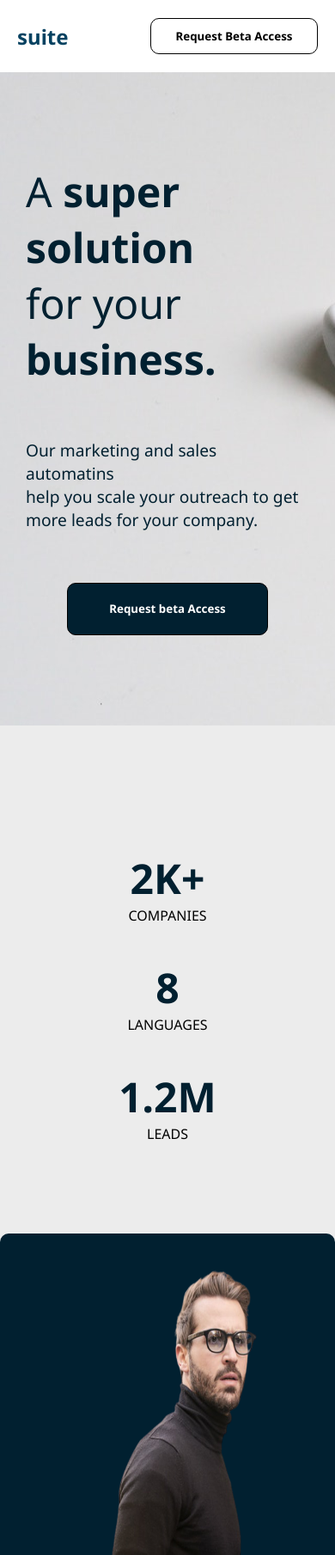
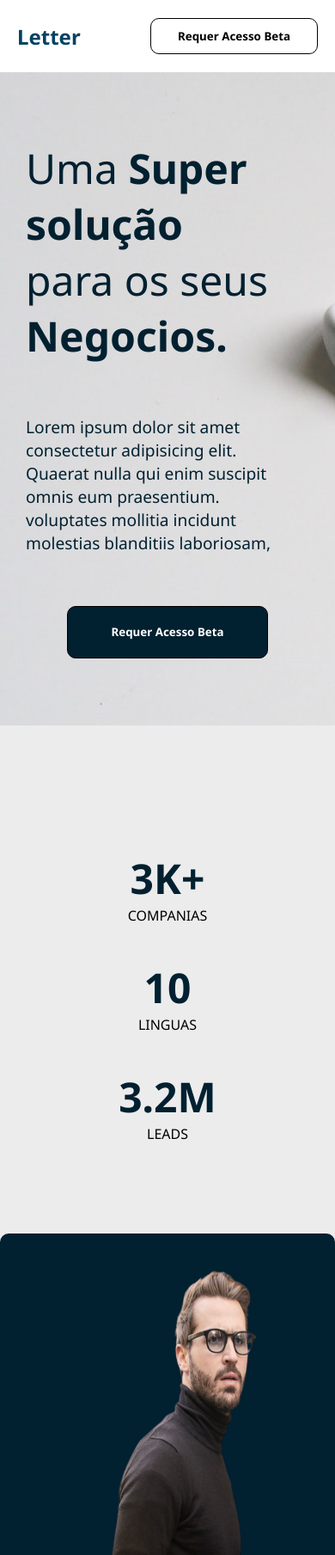
Before and after one commit to wilianwr/projetos, a plain HTML site: page mobile-moderno/index.html in a window 390 px wide. Shown: the top 1809 px of the page at 86% size. Drawn offline with Linux system fonts and the light colour scheme.

Commit message:
mobile-moderno

```diff
--- a/mobile-moderno/index.html
+++ b/mobile-moderno/index.html
@@ -1,43 +1,43 @@
 <!DOCTYPE html>
-<html lang="en">
+<html lang="pt-br">
   <head>
     <meta charset="UTF-8" />
     <meta http-equiv="X-UA-Compatible" content="IE=edge" />
     <meta name="viewport" content="width=device-width, initial-scale=1.0" />
-    <title>Suite landing page</title>
+    <title>Letter</title>
     <link rel="stylesheet" href="style.css" />
   </head>
   <body>
     <div class="container">
       <div class="header">
-        <h2 class="logo">suite</h2>
-        <button class="btn-top">Request Beta Access</button>
+        <h2 class="logo">Letter</h2>
+        <button class="btn-top">Requer Acesso Beta</button>
       </div>
       <div class="main">
         <h1>
-          A <span class="strong">super solution</span> <br />
-          for your <span class="strong">business.</span>
+          Uma <span class="strong">Super solução</span> <br />
+          para os seus <span class="strong">Negocios.</span>
         </h1>
         <p>
-          Our marketing and sales automatins <br />
-          help you scale your outreach to get <br />
-          more leads for your company.
+         Lorem ipsum dolor sit amet consectetur adipisicing elit. <br> Quaerat nulla qui enim suscipit omnis eum praesentium. <br>
+         voluptates mollitia incidunt molestias blanditiis laboriosam, <br>
+
         </p>
-        <button class="btn-meio">Request beta Access</button>
+        <button class="btn-meio">Requer Acesso Beta</button>
       </div>
       <div class="aside">
         <div class="companies">
-          <h3>2K+</h3>
-          <p>COMPANIES</p>
+          <h3>3K+</h3>
+          <p>COMPANIAS</p>
         </div>
 
         <div class="languages">
-          <h3>8</h3>
-          <p>LANGUAGES</p>
+          <h3>10</h3>
+          <p>LINGUAS</p>
         </div>
 
         <div class="leads">
-          <h3>1.2M</h3>
+          <h3>3.2M</h3>
           <p>LEADS</p>
         </div>
       </div>
@@ -58,13 +58,13 @@
             This thing is a miracle worker."
           </p>
 
-          <p class="name">JEREMY ROBINSON</p>
+          <p class="name">GABRIEL DOS SANTOS</p>
           <p>CMO, FYLD</p>
         </div>
       </div>
       <div class="footer">
-        <h2 class="logo-bottom">suite</h2>
-        <p>Copyright - Suite - Wilian</p>
+        <h2 class="logo-bottom">Letter</h2>
+        <p>Copyright - Letter - Wilian</p>
         <div class="redes">
           <img src="icons/facebook.svg" alt="facebook" />
           <img src="icons/twitter.svg" alt="twitter" />
```
